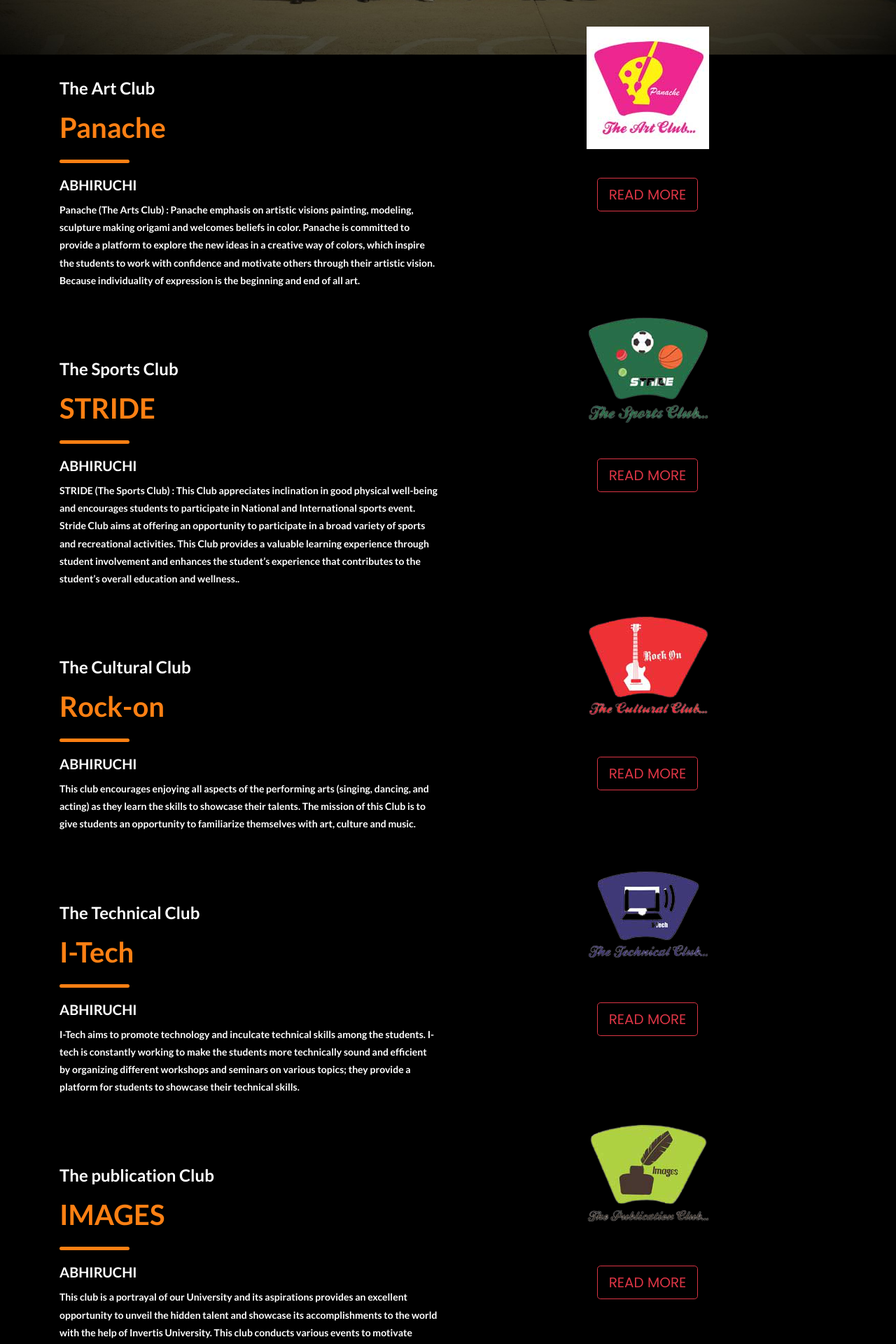
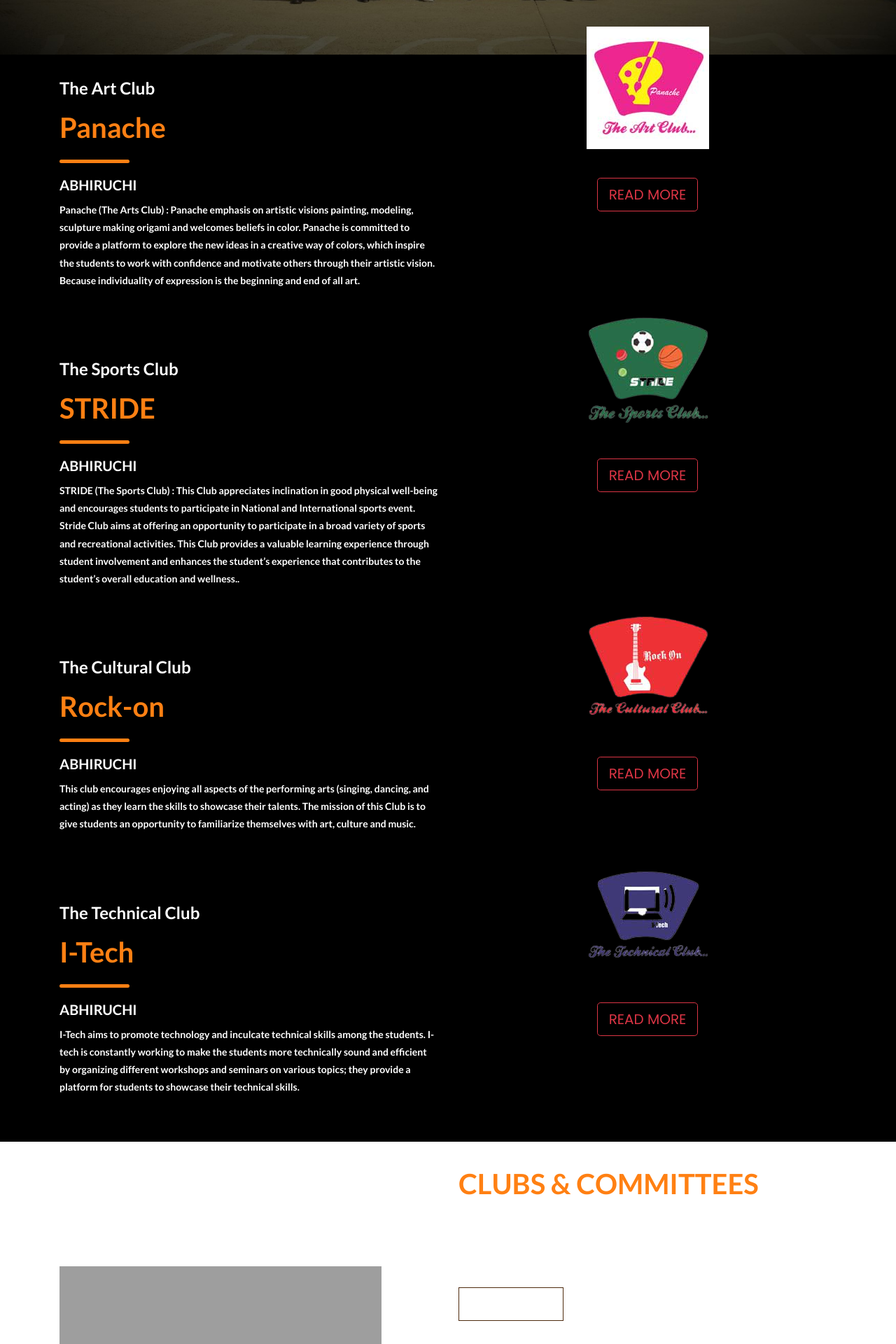
Before and after one commit to vaibhava17/clubs-event-handler, a PHP site: page / in a window 1280 px wide. Shown: the part 560-2480 px from the top of the page at 70% size. Run offline with PHP 8.4, Linux system fonts and the light colour scheme; some libraries are stand-ins or nearby versions; grey boxes are pictures that could not be loaded.

Commit message:
index edited

```diff
--- a/index.php
+++ b/index.php
@@ -118,74 +118,6 @@ include('plugins/head.php');
   </div>
 </div>
 
-<div class="container-fluid fh5co-network t">
-  <div class="container">
-    <div class="row">
-      <div class="col-md-6">
-        <h4 class="wow bounceInUp" style="color: white;">The publication Club</h4>
-        <h2 class="wow bounceInRight">IMAGES</h2>
-        <hr>
-        <h5 class="wow bounceInLeft" style="color: white;">ABHIRUCHI</h5>
-        <p class="wow bounceInDown" style="color: white;">This club is a portrayal of our University and its aspirations provides an excellent opportunity to unveil the hidden talent and showcase its accomplishments to the world with the help of Invertis University. This club conducts various events to motivate students in terms of writings and Public speaking..</p>
-      </div>
-      <div class="col-md-6">
-        <figure class="wow bounceInDown">
-          <img src="images/p.png" alt="gym" class="img-fluid">
-        </figure>
-        <center>
-        <br>
-          <a href="images.php" class="btn text-uppercase btn-outline-danger btn-lg mb-3 wow bounceInDown"> Read More</a>
-        </center>
-      </div>
-    </div>
-  </div>
-</div>
-
-<div class="container-fluid fh5co-network t">
-  <div class="container">
-    <div class="row">
-      <div class="col-md-6">
-        <h4 class="wow bounceInUp" style="color: white;">The Management Club</h4>
-        <h2 class="wow bounceInRight">M-Factor</h2>
-        <hr>
-        <h5 class="wow bounceInLeft" style="color: white;">ABHIRUCHI</h5>
-        <p class="wow bounceInDown" style="color: white;">This Club incepts the basics of all Managerial skills that are needed to be perfect in whatever field you choose. The club organizes, plan, implement, design management games which are the major parts of events at our University. M- Factor provides direction and guidance so each individual – as well as the department as a whole – can accomplish their tasks and achieve their goals..</p>
-      </div>
-      <div class="col-md-6">
-        <figure class="wow bounceInDown">
-          <img src="images/m.png" alt="gym" class="img-fluid">
-        </figure>
-        <center>
-        <br>
-          <a href="mfactor.php" class="btn text-uppercase btn-outline-danger btn-lg mb-3 wow bounceInDown"> Read More</a>
-        </center>
-      </div>
-    </div>
-  </div>
-</div>
-
-<div class="container-fluid fh5co-network t">
-  <div class="container">
-    <div class="row">
-      <div class="col-md-6">
-        <h4 class="wow bounceInUp" style="color: white;">Social Club</h4>
-        <h2 class="wow bounceInRight">The Responsible Invertian</h2>
-        <hr>
-        <h5 class="wow bounceInLeft" style="color: white;">ABHIRUCHI</h5>
-        <p class="wow bounceInDown" style="color: white;">This club is a modern combination of several types of activities and reflects today's more eclectic and varied segments of our society. The objectives of this club are centered on the activities related to the poor & needy sections of our society and work to improve their socioeconomic status. The Responsible Invertian has a strong passion to change society today and build a better India for tomorrow..</p>
-      </div>
-      <div class="col-md-6">
-        <figure class="wow bounceInDown">
-          <img src="images/res2.png" alt="gym" class="img-fluid">
-        </figure>
-        <center>
-        <br>
-          <a href="responsible.php" class="btn text-uppercase btn-outline-danger btn-lg mb-3 wow bounceInDown"> Read More</a>
-        </center>
-      </div>
-    </div>
-  </div>
-</div>
 
 
 <div id="about-us" class="container-fluid fh5co-about-us pl-0 pr-0 parallax-window" data-parallax="scroll" data-image-src="images/abhiruchi.jpg">
```
